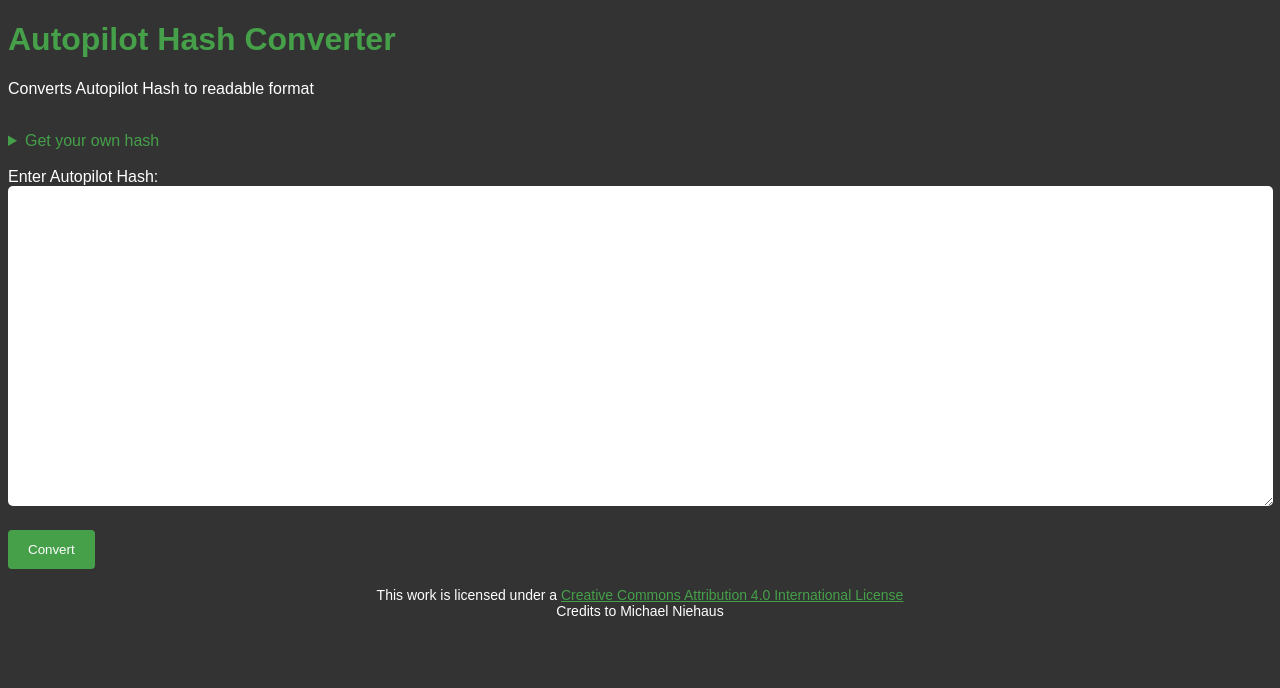
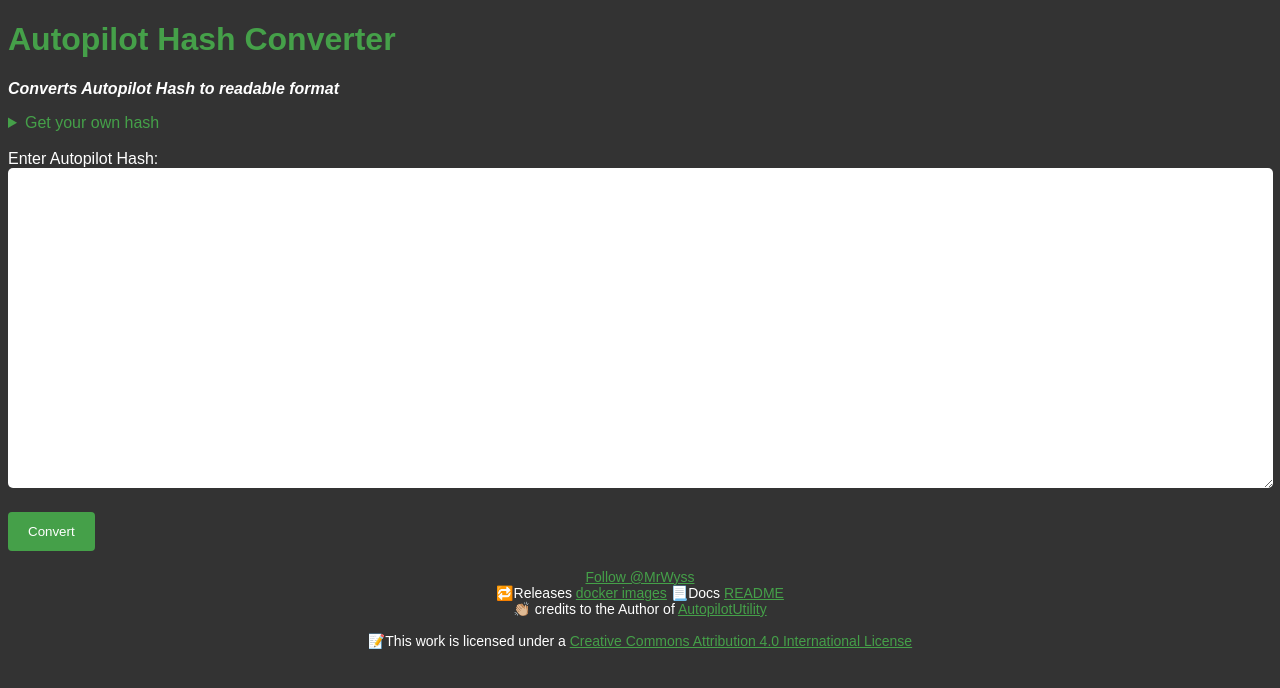
Before and after one commit to MrWyss/DecodeAutopilotHash, a Flask app: page / in a window 1280 px wide. Shown: the top 688 px of the page. Run offline with Flask 3, Linux system fonts and the light colour scheme; some libraries are stand-ins or nearby versions.

Commit message:
minor visual tweaks

```diff
--- a/static/css/style.css
+++ b/static/css/style.css
@@ -14,7 +14,7 @@ footer p {
 textarea {
   width: 98.5%;
   height: 300px;
-  font-size: 16px;
+  font-size: 12px;
   border-radius: 5px;
   padding: 10px;
   border: none;
@@ -100,6 +100,15 @@ footer a:active {
   color: #fff;
 }
 
+#quote {
+  font-weight: bold;
+  font-style: italic;
+}
+
+[class*="span"].pull-right,.row-fluid [class*="span"].pull-right {
+  float: right
+}
+
 #POSHCommand {
  font-size: 16px;
  height: 20px;
--- a/templates/footer.html
+++ b/templates/footer.html
@@ -1,4 +1,10 @@
 <footer>
-    </a>This work is licensed under a <a rel="license" href="http://creativecommons.org/licenses/by/4.0/">Creative Commons Attribution 4.0 International License</a>
-    <br>Credits to Michael Niehaus
+    <a href="https://twitter.com/MrWyss?ref_src=twsrc%5Etfw" class="twitter-follow-button" data-show-count="false">Follow @MrWyss</a><script async src="https://platform.twitter.com/widgets.js" charset="utf-8"></script>
+    <br>
+    🔁Releases <a href="https://github.com/MrWyss/DecodeAutopilotHash/pkgs/container/decodeautopilothash" target="_blank">docker images</a>
+    📃Docs <a href="https://github.com/MrWyss/DecodeAutopilotHash#readme" target="_blank">README</a>
+    <br>
+    👏🏼 credits to the Author of <a href="https://www.powershellgallery.com/packages/AutopilotUtility" target="_blank">AutopilotUtility</a>
+    <br><br>
+    📝This work is licensed under a <a rel="license" href="http://creativecommons.org/licenses/by/4.0/">Creative Commons Attribution 4.0 International License</a>
 </footer>
--- a/templates/home.html
+++ b/templates/home.html
@@ -8,17 +8,14 @@
 
 <body>
   <h1>Autopilot Hash Converter</h1>
-
-  <p>Converts Autopilot Hash to readable format</p>
-  <br>
+  <p id="quote">Converts Autopilot Hash to readable format</p>
   <details>
     <summary>Get your own hash</summary>
     <span>
       <p>Copy and paste this code it into a <strong>elevated</strong> PowerShell to get your own hardware hash 😜</p>
-      <br>
       <p>
         <input type="text" id="POSHCommand" value="(Get-CimInstance -Namespace root/cimv2/mdm/dmmap -Class MDM_DevDetail_Ext01 -Filter &quot;InstanceID=&#39;Ext&#39; AND ParentID=&#39;./DevDetail&#39;&quot;).DeviceHardwareData | clip">
-        <button onclick="copyPoshCommand()">copy</button>
+        <button onclick="copyPoshCommand()">Copy</button>
       </p>
     </span>
   </details>
```
